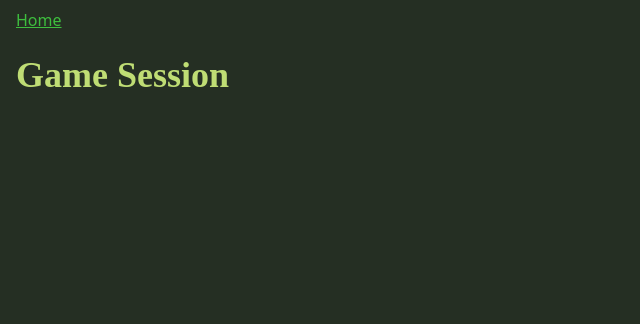
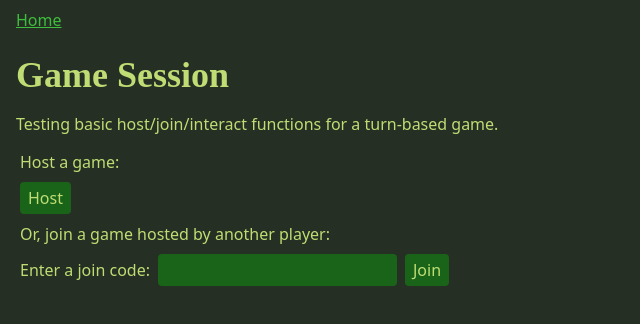
Before and after one commit to mccoyplayer/BOR, a React (Create React App) app in the folder client/: page /game-session in a window 1280 px wide. Shown: the top 324 px of the page, without its empty margins (0-640 px from the left). Built offline with nearby package versions, Linux system fonts and the light colour scheme; no server answers.

Commit message:
Implement hosting/joining rooms.

```diff
--- /dev/null
+++ b/client/src/components/game/Lobby.js
@@ -0,0 +1,60 @@
+
+import { useState, useEffect } from "react";
+
+export default function Lobby ({ socket, roomId, setRoomId }) {
+
+  const [hostStatus, setHostStatus] = useState('');
+  const [roomInput, setRoomInput] = useState('');
+
+  useEffect(() => {
+    socket.on('receive_current_roommates', (data) => {
+      console.log(`received roommates: ${data}`);
+    });
+
+    return () => {
+      socket.off('receive_current_roommates');
+    };
+  }, []);
+
+  useEffect(() => {
+    if (roomId) {
+      socket.emit("join_room", roomId);
+      setHostStatus(`Your room code is: ${roomId}`);
+    }
+  }, [roomId]);
+
+  const handleStartHost = async () => {
+    setRoomId(generateRoomId());
+  }
+
+  const handleJoin = () => {
+    setRoomId(roomInput.trim());
+  }
+
+  const handleInputChange = (e) => {
+    setRoomInput(e.target.value);
+  }
+
+  const generateRoomId = () => {
+    const letters = 'ABCDEFGHIJKLMNOPQRSTUVWXYZ'.split('');
+    const code = [];
+    for (let i=0; i<4; i++) code.push(letters[(Math.floor(Math.random()*letters.length))]);
+    return code.join('');
+  }
+
+  return (
+    <section id="lobby">
+      <p className="p-1">Host a game:</p>
+      <div className="p-1">
+        <button className="btn btn-primary" onClick={handleStartHost}>Host</button>
+        <span className="pl-2">{hostStatus}</span>
+      </div>
+      <p className="p-1">Or, join a game hosted by another player:</p>
+      <div className="p-1">
+        <label htmlFor="join-input" className="pr-2">Enter a join code:</label>
+        <input name="join-input" className="textfield" value={roomInput} onChange={handleInputChange}></input>
+        <button className="btn btn-primary" onClick={handleJoin}>Join</button>
+      </div>
+    </section>
+  );
+}
--- a/client/src/global.css
+++ b/client/src/global.css
@@ -49,4 +49,8 @@
     @apply bg-primaryHover;
   }
 
+  .textfield {
+    @apply rounded p-1 mr-2 bg-primary text-highlight placeholder-green-600
+  }
+
 }
--- a/client/src/pages/Game.js
+++ b/client/src/pages/Game.js
@@ -1,14 +1,18 @@
 import { useState, useEffect } from 'react';
 import io from 'socket.io-client';
 
+import Lobby from '../components/game/Lobby';
+
 // This connects our front-end user to the socket
 // server, and will prompt a message on the server.
-const socket = io('http://localhost:3001');
+const socket = io();
 
 export default function SocketTest () {
 
   const [message, setMessage] = useState('');
   const [messageReceived, setMessageReceived] = useState('');
+  const [gameScreen, setGameScreen] = useState('lobby');
+  const [roomId, setRoomId] = useState('');
 
   const sendMessage = () => {
     socket.emit("send_message", { message });
@@ -28,7 +32,10 @@ export default function SocketTest () {
   return (
     <>
     <h1>Game Session</h1>
-    <p></p>
+    <p>
+      Testing basic host/join/interact functions for a turn-based game.
+    </p>
+    {gameScreen === 'lobby' ? <Lobby socket={socket} roomId={roomId} setRoomId={setRoomId} /> : null}
     </>
   )
 }
--- a/client/src/pages/SocketTest.js
+++ b/client/src/pages/SocketTest.js
@@ -34,7 +34,7 @@ export default function SocketTest () {
     <p>
       Next steps: Right now, the server is configured to emit to EVERYONE whenever one of the clients sends an event. We can build an interface to allow a player to "host" a closed game and let others join by invitation.
     </p>
-    <input className='rounded p-1 mr-2 bg-primary text-highlight placeholder-green-600' placeholder='message...' onChange={(e) => {setMessage(e.target.value)}}/>
+    <input className='textfield' placeholder='message...' onChange={(e) => {setMessage(e.target.value)}}/>
     <button className='btn btn-primary' onClick={sendMessage}>Submit Message</button>
     <h1 className='py-3'>Message: </h1>
     {messageReceived}
```
Also changed, not shown: 1 other file (tests, documents, lock files or other folders).
